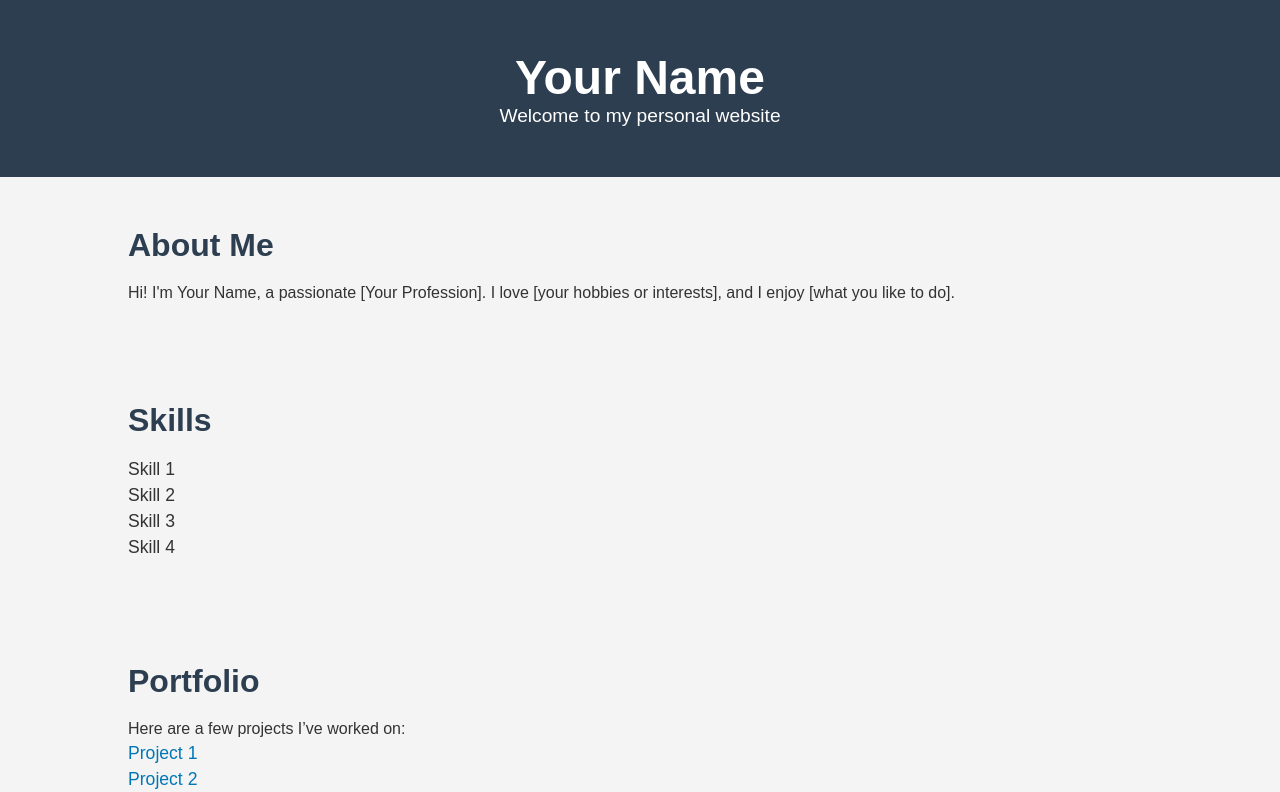
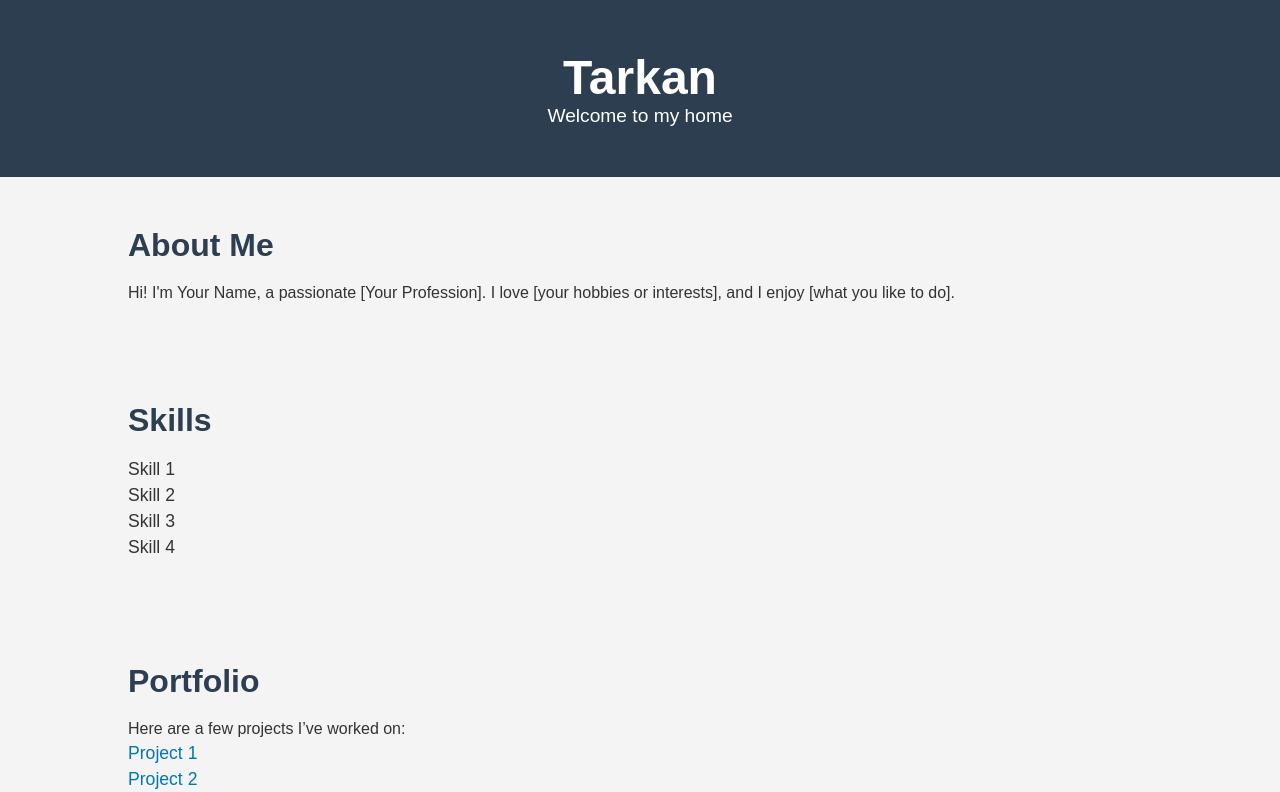
Before and after one commit to tarkanoktay01-dotcom/web, a plain HTML site: page index.html in a window 1280 px wide. Shown: the top 792 px of the page. Drawn offline with Linux system fonts and the light colour scheme.

Commit message:
Update index.html

```diff
--- a/index.html
+++ b/index.html
@@ -11,8 +11,8 @@
     <!-- Header Section -->
     <header>
         <div class="container">
-            <h1>Your Name</h1>
-            <p>Welcome to my personal website</p>
+            <h1>Tarkan</h1>
+            <p>Welcome to my home</p>
         </div>
     </header>
 
```
